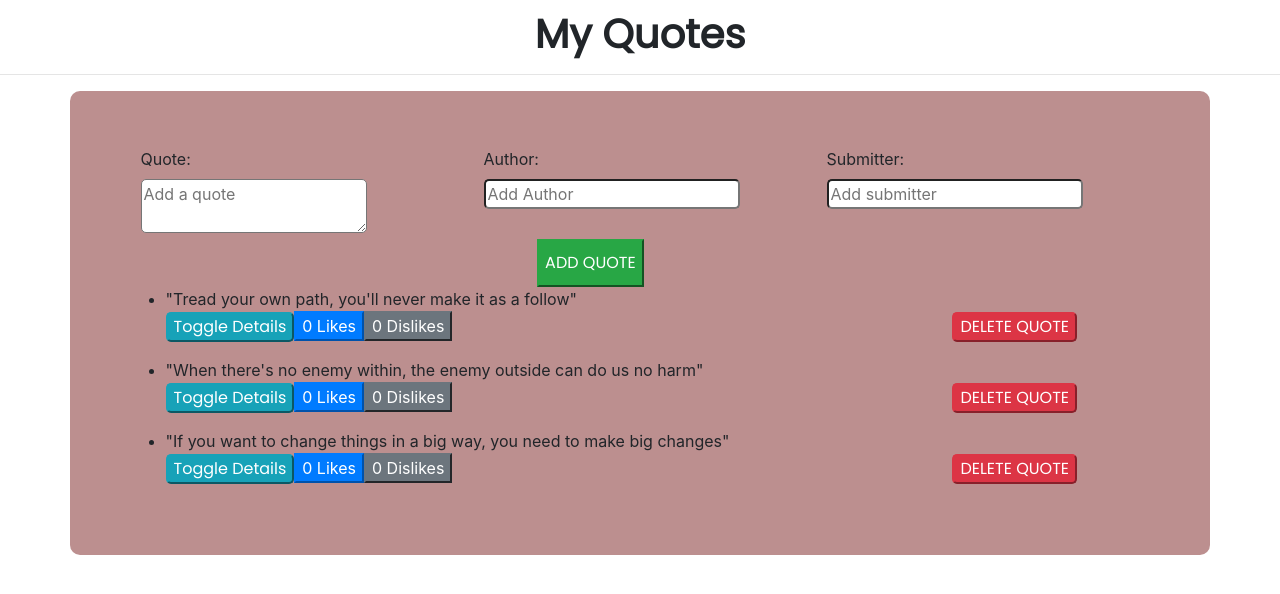
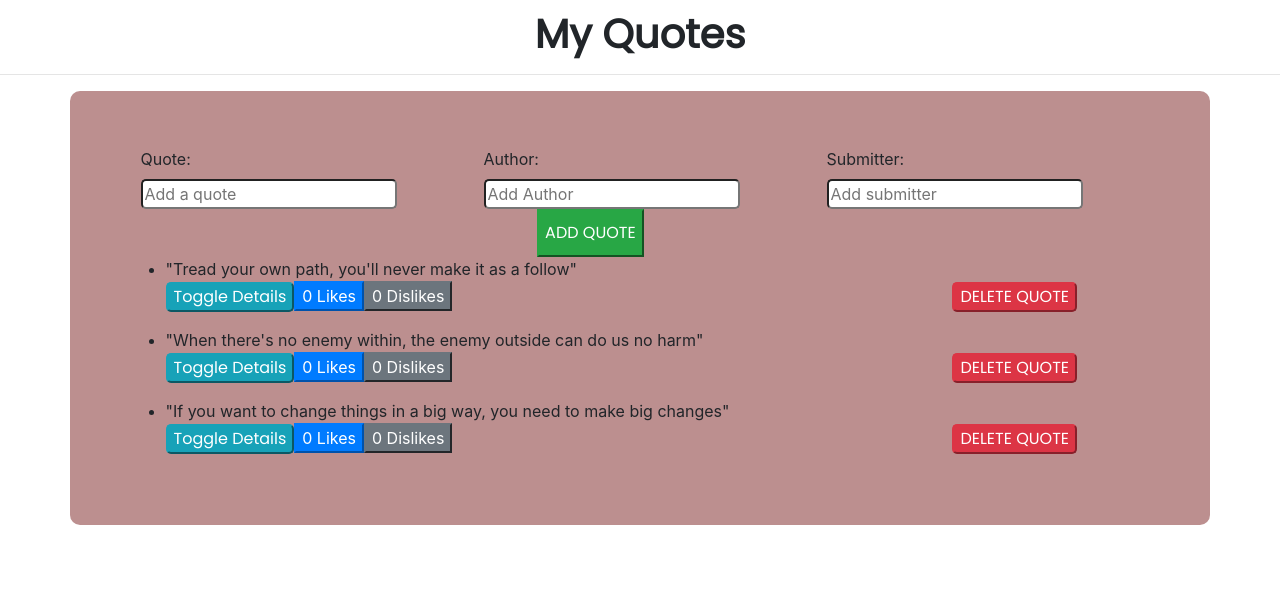
Before and after one commit to waheedmusa/quotes, an Angular app: page / in a window 1280 px wide. Shown: the top 594 px of the page. Built offline with nearby package versions, Linux system fonts and the light colour scheme.

Commit message:
tag changed

```diff
--- a/src/app/quote/quote.component.html
+++ b/src/app/quote/quote.component.html
@@ -4,7 +4,7 @@
     <div class="row firstRow">
         <div class="col-4">
 <label>Quote:</label><br>
-    <textarea type="text" placeholder="Add a quote" class="box" #addQuote></textarea>
+    <input type="text" placeholder="Add a quote" class="box" #addQuote>
 </div>
     <div class="col-4">
     <label>Author:</label><br>
@@ -13,7 +13,7 @@
     <div class="col-4">
     <label>Submitter:</label><br>
     <input type="text" placeholder="Add submitter" class="box" #addSubmitter>
-</div>
+</div> <br>
 <button class="firstBut btn-success" (click) = addComponent(addQuote.value,addAuthor.value,addSubmitter.value)>ADD QUOTE</button>
 <br><br>
 <ul *ngFor='let quote of quotes; let i = index'>
```
